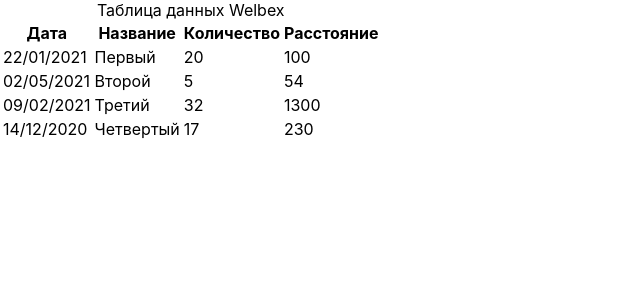
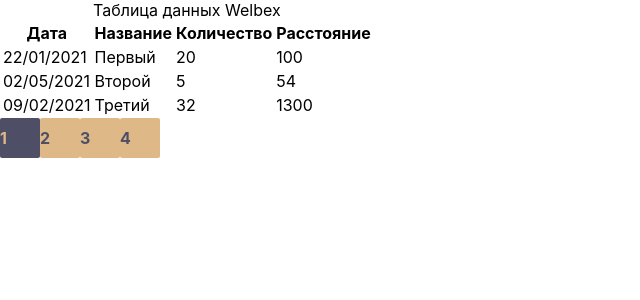
Before and after one commit to antonK-86/client-table, a React (Create React App) app: page / in a window 1280 px wide. Shown: the top 300 px of the page, without its empty margins (0-640 px from the left). Built offline with nearby package versions, Linux system fonts and the light colour scheme.

Commit message:
pagination

```diff
--- /dev/null
+++ b/src/components/pagination/Pagination.css
@@ -0,0 +1,25 @@
+.pagination__container {
+    display: flex;
+}
+
+.pagination__container_item{
+    width: 40px;
+    height: 40px;
+    background-color: burlywood;
+    color: rgb(78, 78, 102);
+    font-weight: bold;
+    cursor: pointer;
+    line-height: 40px;
+    border-radius: 2px;
+    transition: all 0.2s;
+}
+
+.pagination__container_item:hover{
+    background-color: rgb(78, 78, 102);
+    color:burlywood
+}
+
+.activePage{
+    background-color: rgb(78, 78, 102);
+    color:burlywood
+}
--- /dev/null
+++ b/src/components/pagination/Pagination.js
@@ -0,0 +1,22 @@
+import React from "react";
+import "./Pagination.css"
+
+const Pagination=({pagesCount, changePageHandler, activePage})=>{
+
+    const pagesList=[]
+    for (let i=1;i<=pagesCount;i++) {
+        pagesList.push(i)
+    }
+
+    return (
+        <div className="paganation">
+            <div className="pagination__container">
+                {
+                   pagesList.map(i=><div key={i} className={`pagination__container_item ${activePage === i ? "activePage" : ""}`}  onClick={()=>changePageHandler(i)}>{i}</div>)
+                }
+            </div>
+        </div>
+    )
+}
+
+export default Pagination;
--- a/src/components/table/Table.js
+++ b/src/components/table/Table.js
@@ -1,19 +1,21 @@
 import React from "react";
+import useSortableData from "../hook/useSortableData";
 
 const Table = (props)=>{
+    const { sortedItems, requestSort } = useSortableData(props.data);
     return (
       <table>
         <caption>{props.title}</caption>
         <thead>
           <tr>
             <th>Дата</th>
-            <th  onClick={() => props.requestSort("name")}>Название</th>
-            <th  onClick={() => props.requestSort("count")}>Количество</th>
-            <th  onClick={() => props.requestSort("distance")}>Расстояние</th>
+            <th  onClick={() => requestSort("name")}>Название</th>
+            <th  onClick={() => requestSort("count")}>Количество</th>
+            <th  onClick={() => requestSort("distance")}>Расстояние</th>
           </tr>
         </thead>
         <tbody>
-          {props.sortedItems.map((item) => (
+          {sortedItems.map((item) => (
             <tr key={item.id}>
               <td>{item.date}</td>
               <td>{item.name}</td>
--- a/src/components/table/TableContainer.js
+++ b/src/components/table/TableContainer.js
@@ -1,5 +1,5 @@
-import React from "react";
-import useSortableData from "../hook/useSortableData";
+import React, { useState } from "react";
+import Pagination from "../pagination/Pagination";
 import Table from "./Table";
 
 const data = [
@@ -30,14 +30,71 @@
         name:'Четвертый',
         count:17,
         distance:230
-    }
+    },
+    {
+        id:35298,
+        date:'10/03/2021',
+        name:'Пятый',
+        count:23,
+        distance:150
+    },
+    {
+        id:45785,
+        date:'04/04/2021',
+        name:'Шестой',
+        count:54,
+        distance:500
+    },
+    {
+        id:12987,
+        date:'13/11/2020',
+        name:'Седьмой',
+        count:30,
+        distance:80
+    },
+    {
+        id:45434,
+        date:'14/12/2020',
+        name:'Восьмой',
+        count:17,
+        distance:230
+    },
+    {
+        id:84752,
+        date:'21/02/2021',
+        name:'Девятый',
+        count:20,
+        distance:210
+    },
+    {
+        id:36985,
+        date:'25/03/2021',
+        name:'Десятый',
+        count:62,
+        distance:900
+    },
 ]
 
 const TableContainer = ()=>{
-    const { sortedItems, requestSort } = useSortableData(data);
+    const [activePage,setActivePage] = useState(1) //номер активной страницы
+
+    const allItemsCount = data.length; //общее кол-во элементов
+    const onPageItemsCount = 3; //кол-во элементов на странице
+    const pagesCount = Math.ceil(allItemsCount/onPageItemsCount)
+    const start = activePage - 1
+
+    const dataElements = data.filter((item,index)=>{
+        if(index < onPageItemsCount*activePage && index>=onPageItemsCount*start) return item
+        return null
+      }) //список выводимых элементов
+
+    const changePageHandler = (page)=>{
+      setActivePage(page);
+    }
     return (
         <div>
-            <Table title="Таблица данных Welbex" sortedItems={sortedItems} requestSort={requestSort}/>
+            <Table title="Таблица данных Welbex" data={dataElements} changePageHandler={changePageHandler}/>
+            <Pagination pagesCount={pagesCount} changePageHandler={changePageHandler} activePage={activePage}/>
         </div>
     )
 }
```
